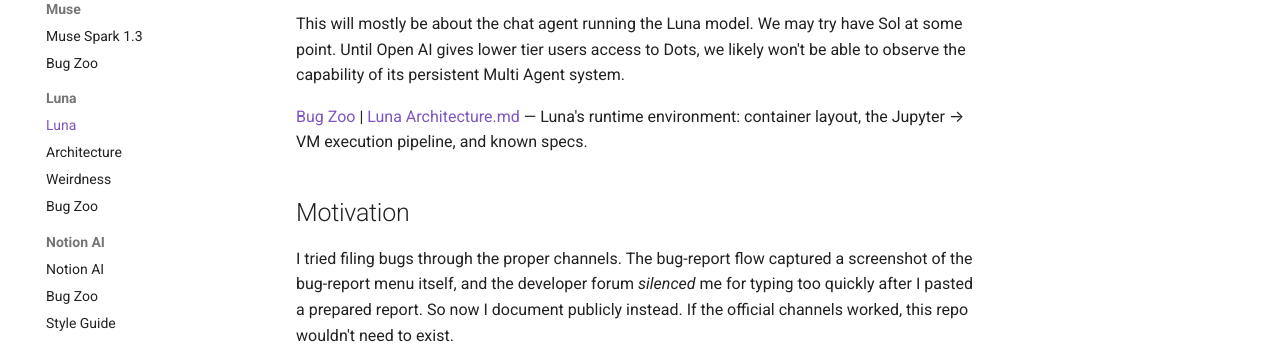
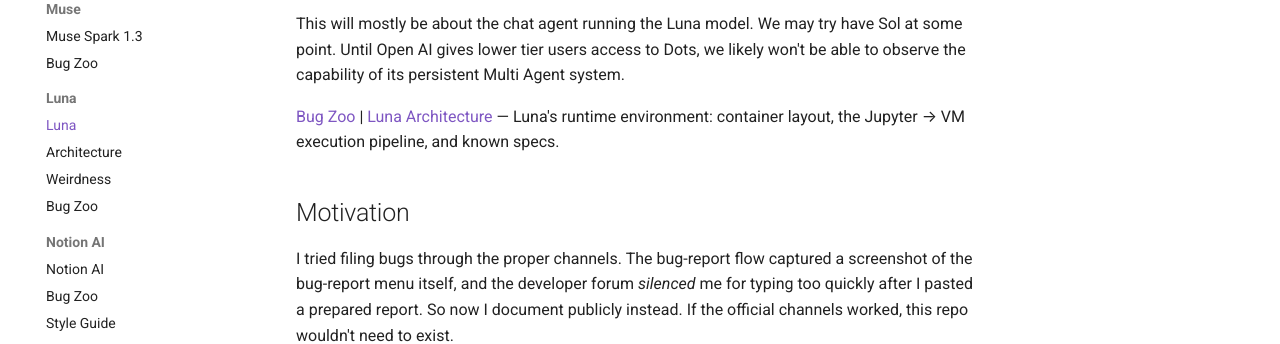
Before and after one commit to SemicolonExpected/LLMegeton, an MkDocs documentation site: the page built from docs/models/luna/index.md, in a window 1280 px wide and 900 px high. Shown: the part 437-781 px from the top of the window. Built offline with MkDocs 1.6.1 and Material for MkDocs 9.7.7, drawn with Linux system fonts in a browser that asks for light colours; comment, search, counter and statistics services are not loaded.

```diff
--- a/docs/models/luna/index.md
+++ b/docs/models/luna/index.md
@@ -9,7 +9,7 @@
 
 This will mostly be about the chat agent running the Luna model. We may try have Sol at some point. Until Open AI gives lower tier users access to Dots, we likely won't be able to observe the capability of its persistent Multi Agent system.
 
-[Bug Zoo](bug-zoo/index.md) | [Luna Architecture.md](Luna%20Architecture.md) — Luna's runtime environment: container layout, the Jupyter → VM execution pipeline, and known specs.
+[Bug Zoo](bug-zoo/index.md) | [Luna Architecture](architecture/index.md) — Luna's runtime environment: container layout, the Jupyter → VM execution pipeline, and known specs.
 
 ## Motivation
 
```
